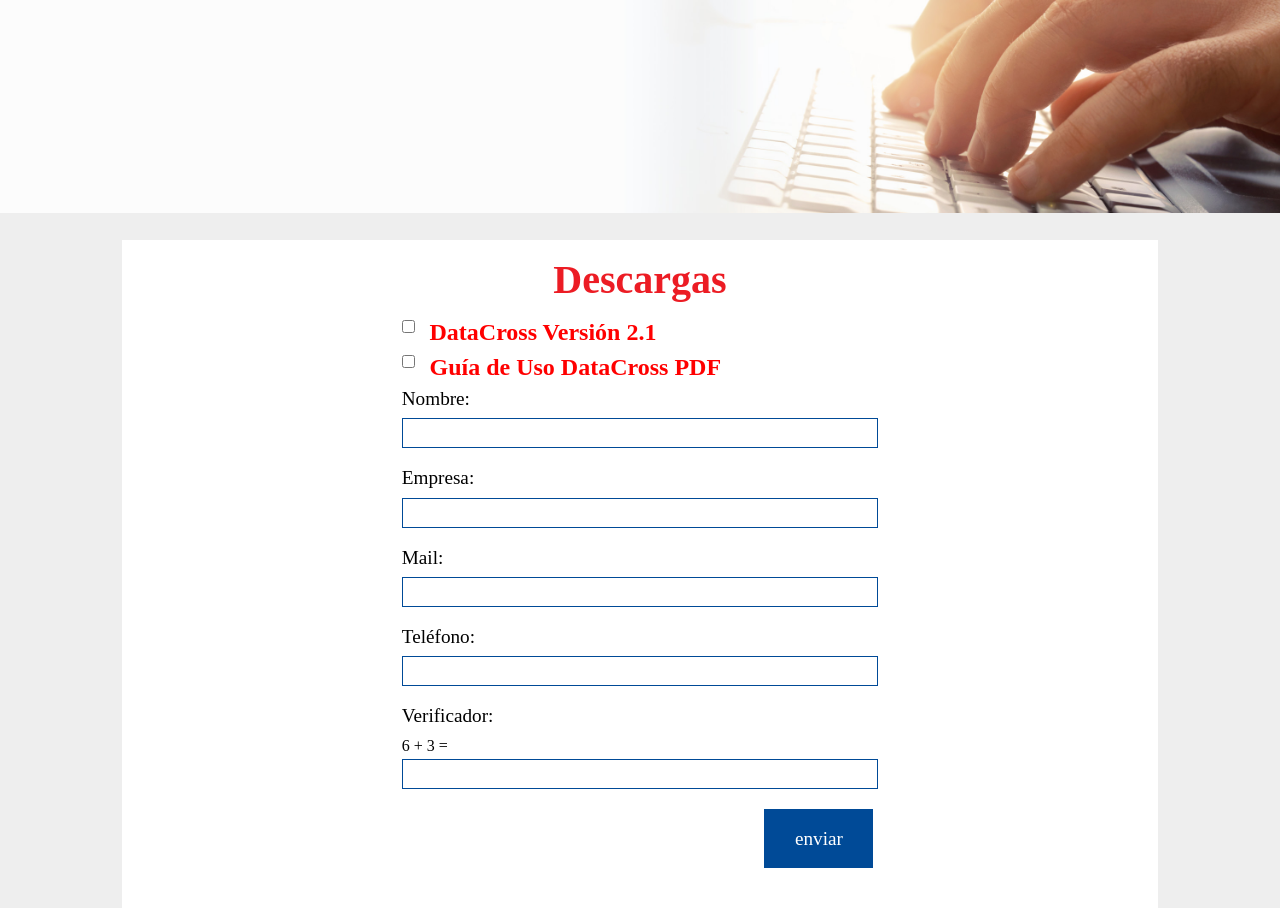
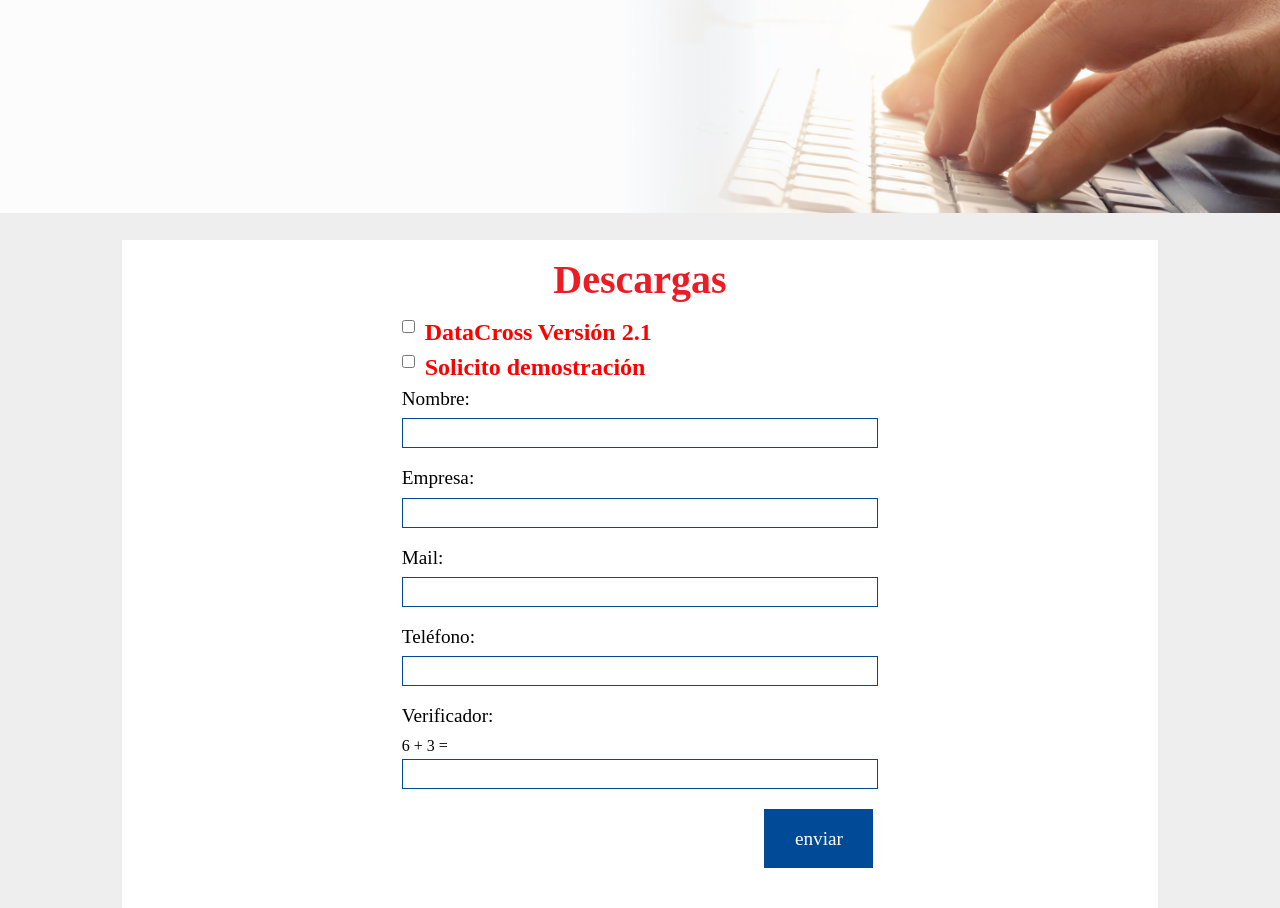
Before and after one commit to zolitariuz/datacross, a PHP site: page /descargas.html in a window 1280 px wide. Shown: the part 103-1011 px from the top of the page. Run offline with PHP 8.4, Linux system fonts and the light colour scheme; some libraries are stand-ins or nearby versions.

Commit message:
contacto y descarga recibido

```diff
--- a/descargas.html
+++ b/descargas.html
@@ -59,12 +59,12 @@
 						<div class="container-blanco columna xmall-10 center block margin-bottom clearfix">
 						<h2 class="columna xmall-12 text-center center margin-bottom">Descargas</h2>
 						<form class="columna xmall-12 medium-8 large-6 center block forma-contacto" action="descargas-recibido.php" method="post">
-							<div class="span xmall-12 descarga">
-								<input class="span xmall-1" input type="checkbox" name="datacross_v2" value="datacross_v2">
-								<label class="columna xmall-11">DataCross Versión 2.1</label>
+							<div class="span xmall-12 solicitar-demo">
+								<input class="span xmall-1" type="checkbox" name="datacross_v2" value="datacross_v2">
+								<label class="span xmall-11">DataCross Versión 2.1</label>
 								<div class="clear"></div>
 								<input class="span xmall-1" type="checkbox" name="guia_pdf" value="guia_pdf">
-								<label class="columna xmall-11">Guía de Uso DataCross PDF</label>
+								<label class="span xmall-11">Solicito demostración</label>
 							</div>
 
 							<label class="block" for="nombre">Nombre:</label>
```
Also changed, not shown: contacto-recibido.php (+5 -4 lines), descargas-recibido.php (+14 -6 lines), 1 other file.
